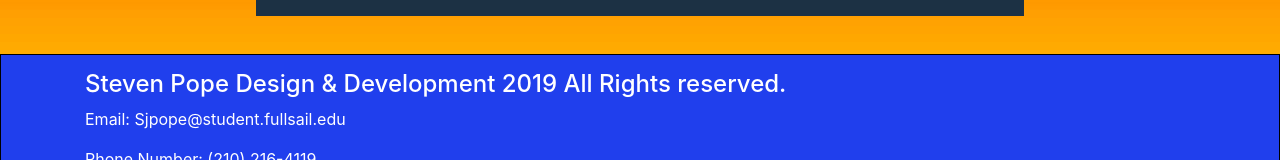
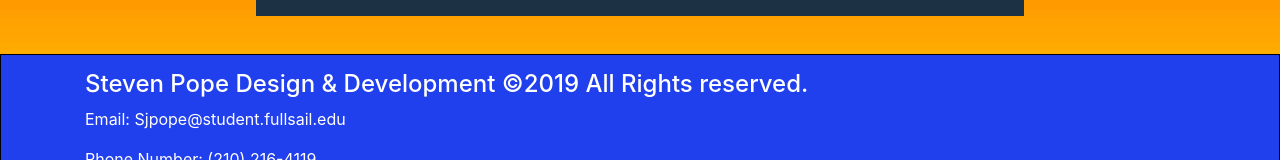
Before and after one commit to StevenPope09/StevenPope09.github.io, a React (Create React App) app in the folder WDD_5/classic_pokedex/: page / in a window 1280 px wide. Shown: the part 1261-1421 px from the top of the page. Built offline with nearby package versions, Linux system fonts and the light colour scheme.

Commit message:
added © symbol in footer

```diff
--- a/WDD_5/classic_pokedex/src/components/Footer.js
+++ b/WDD_5/classic_pokedex/src/components/Footer.js
@@ -5,7 +5,7 @@ const Footer = () => {
     return (
         <footer style={styles.footer}>
             <Container>
-                <h4>Steven Pope Design & Development 2019 All Rights reserved.  </h4>
+                <h4>Steven Pope Design & Development ©2019 All Rights reserved.  </h4>
                 <p>Email: <a style={styles.anchor} href="mailto: sjpope@student.fullsail.edu">Sjpope@student.fullsail.edu</a></p>
                 <p>Phone Number: (210) 216-4119</p>
                 <p>Address: 1234 Somewhere Street, Some Place NA 12345</p>
```
